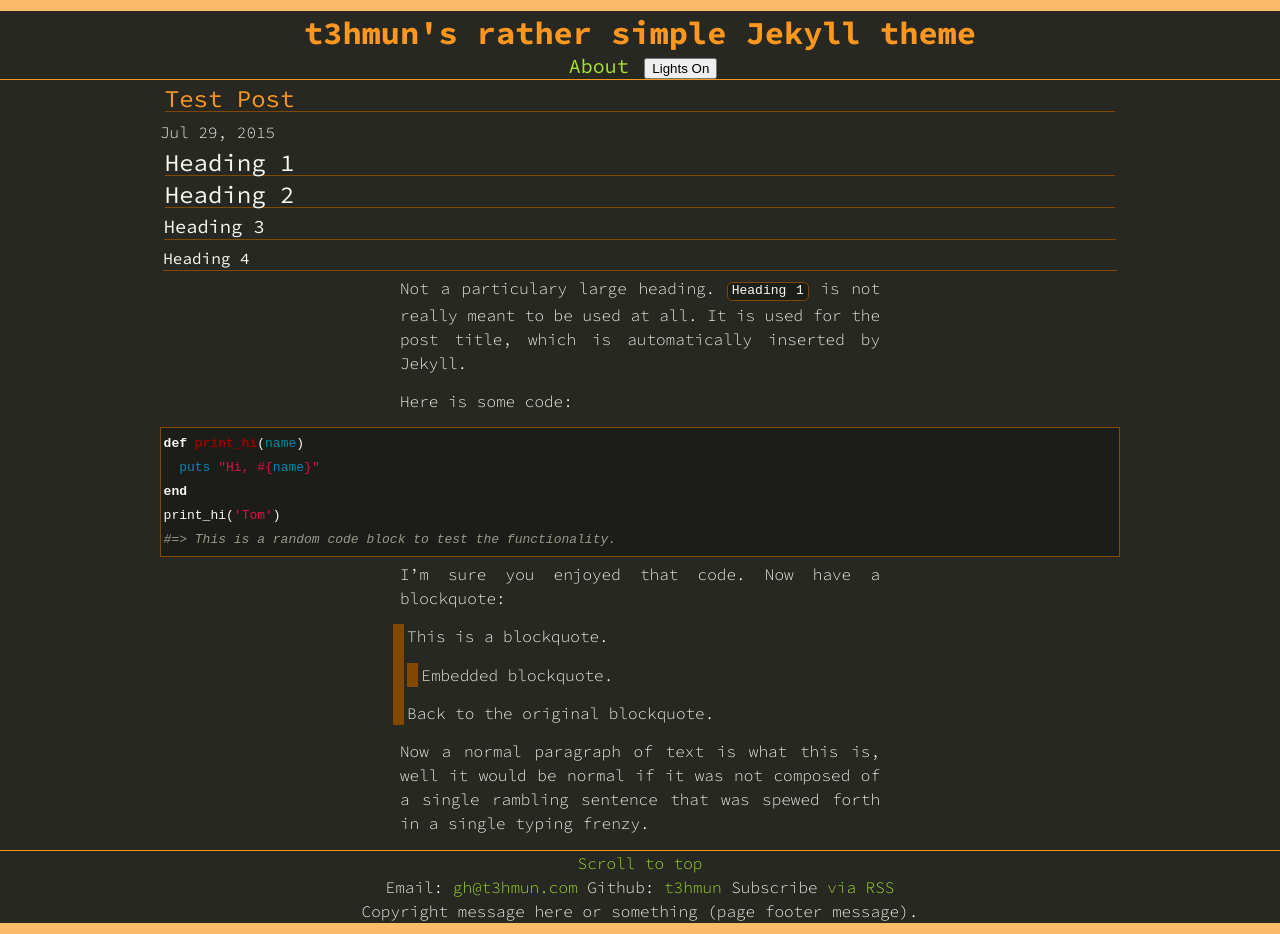
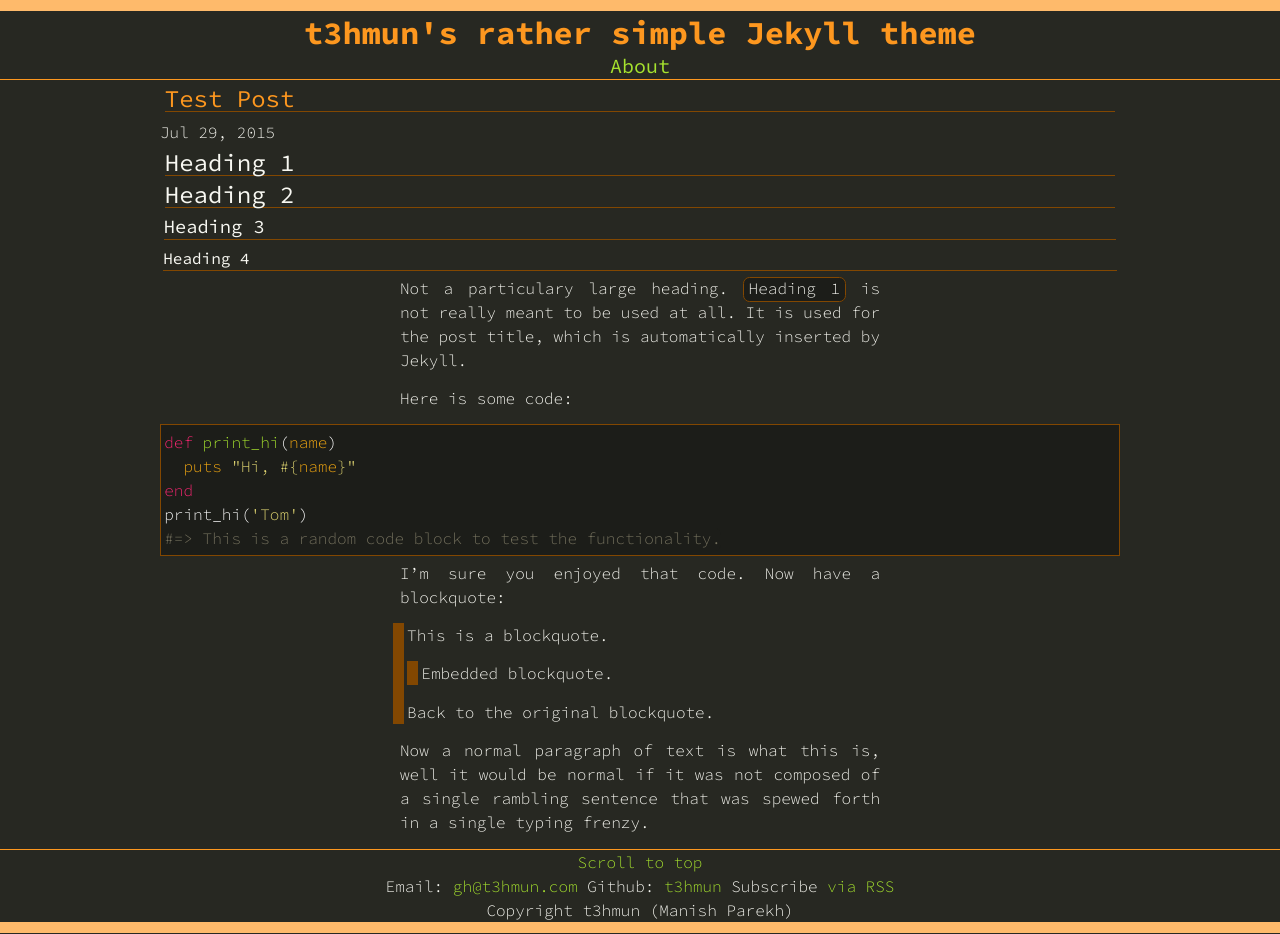
Before and after one commit to t3hmun/rather-simple-jekyll-theme, a Jekyll site: the page built from _posts/2015-07-29-Test-Post.md, in a window 1280 px wide. Built offline with Jekyll 4.4.1, drawn with Linux system fonts in a browser that asks for light colours; Markdown is read by kramdown in place of the engine named in the settings.

Commit message:
Removed switch, fixed syntax highlighting.

````diff
--- a/_config.yml
+++ b/_config.yml
@@ -6,7 +6,10 @@ baseurl: "/rather-simple-jekyll-theme" # the subpath of your site, e.g. /blog/
 url: "http://t3hmun.github.io" #"http://yourdomain.com" the base hostname & protocol for your site
 twitter_username: # Leaving this blank for fun.
 github_username:  t3hmun
-footer: Copyright message here or something (page footer message).
+footer: Copyright t3hmun (Manish Parekh)
 
 # Build settings
-markdown: redcarpet
+markdown: kramdown
+kramdown:
+  input: GFM
+  syntax_highlighter: rouge
--- a/_includes/header.html
+++ b/_includes/header.html
@@ -2,15 +2,6 @@
   <link href='http://fonts.googleapis.com/css?family=Source+Code+Pro:400,700,300' rel='stylesheet' type='text/css'>
   <div>
     <a href="{{ site.baseurl }}/"><h1 class="site-title">{{ site.title }}</h1></a>
-    {% for page in site.pages %}{% if page.title %}
-    <a class="top-nav" href="{{ page.url | prepend: site.baseurl }}">{{ page.title }}</a>
-    {% endif %}{% endfor %}
-    <button type="button" onclick="lightsOn()">Lights On</button>
-    <script type="text/javascript">
-      function lightsOn() {
-        document.body.style.color="#000000";
-        document.body.style.background="#ddddee"
-      }
-    </script>
+    {% for page in site.pages %}{% if page.title %}<a class="top-nav" href="{{ page.url | prepend: site.baseurl }}">{{ page.title }}</a>{% endif %}{% endfor %}
   </div>
 </header>
--- a/_posts/2015-07-29-Test-Post.md
+++ b/_posts/2015-07-29-Test-Post.md
@@ -18,13 +18,13 @@ Not a particulary large heading. `Heading 1` is not really meant to be used at a
 
 Here is some code:
 
-{% highlight ruby %}
+``` ruby
 def print_hi(name)
   puts "Hi, #{name}"
 end
 print_hi('Tom')
 #=> This is a random code block to test the functionality.
-{% endhighlight %}
+```
 
 I'm sure you enjoyed that code. Now have a blockquote:
 
--- a/_sass/_base.scss
+++ b/_sass/_base.scss
@@ -125,6 +125,7 @@ code {
     border: 1px solid $subtle-colour;
     border-radius: $standard-radius;
     background-color: $code-background;
+    font-family: $syntax-font-family;
 }
 
 code {
--- a/_sass/_syntax-highlighting.scss
+++ /dev/null
@@ -1,66 +0,0 @@
-/**
- * Syntax highlighting styles
- */
-.highlight {
-    background: #fff;
-
-    .c     { color: #998; font-style: italic } // Comment
-    .err   { color: #a61717; background-color: #e3d2d2 } // Error
-    .k     { font-weight: bold } // Keyword
-    .o     { font-weight: bold } // Operator
-    .cm    { color: #998; font-style: italic } // Comment.Multiline
-    .cp    { color: #999; font-weight: bold } // Comment.Preproc
-    .c1    { color: #998; font-style: italic } // Comment.Single
-    .cs    { color: #999; font-weight: bold; font-style: italic } // Comment.Special
-    .gd    { color: #000; background-color: #fdd } // Generic.Deleted
-    .gd .x { color: #000; background-color: #faa } // Generic.Deleted.Specific
-    .ge    { font-style: italic } // Generic.Emph
-    .gr    { color: #a00 } // Generic.Error
-    .gh    { color: #999 } // Generic.Heading
-    .gi    { color: #000; background-color: #dfd } // Generic.Inserted
-    .gi .x { color: #000; background-color: #afa } // Generic.Inserted.Specific
-    .go    { color: #888 } // Generic.Output
-    .gp    { color: #555 } // Generic.Prompt
-    .gs    { font-weight: bold } // Generic.Strong
-    .gu    { color: #aaa } // Generic.Subheading
-    .gt    { color: #a00 } // Generic.Traceback
-    .kc    { font-weight: bold } // Keyword.Constant
-    .kd    { font-weight: bold } // Keyword.Declaration
-    .kp    { font-weight: bold } // Keyword.Pseudo
-    .kr    { font-weight: bold } // Keyword.Reserved
-    .kt    { color: #458; font-weight: bold } // Keyword.Type
-    .m     { color: #099 } // Literal.Number
-    .s     { color: #d14 } // Literal.String
-    .na    { color: #008080 } // Name.Attribute
-    .nb    { color: #0086B3 } // Name.Builtin
-    .nc    { color: #458; font-weight: bold } // Name.Class
-    .no    { color: #008080 } // Name.Constant
-    .ni    { color: #800080 } // Name.Entity
-    .ne    { color: #900; font-weight: bold } // Name.Exception
-    .nf    { color: #900; font-weight: bold } // Name.Function
-    .nn    { color: #555 } // Name.Namespace
-    .nt    { color: #000080 } // Name.Tag
-    .nv    { color: #008080 } // Name.Variable
-    .ow    { font-weight: bold } // Operator.Word
-    .w     { color: #bbb } // Text.Whitespace
-    .mf    { color: #099 } // Literal.Number.Float
-    .mh    { color: #099 } // Literal.Number.Hex
-    .mi    { color: #099 } // Literal.Number.Integer
-    .mo    { color: #099 } // Literal.Number.Oct
-    .sb    { color: #d14 } // Literal.String.Backtick
-    .sc    { color: #d14 } // Literal.String.Char
-    .sd    { color: #d14 } // Literal.String.Doc
-    .s2    { color: #d14 } // Literal.String.Double
-    .se    { color: #d14 } // Literal.String.Escape
-    .sh    { color: #d14 } // Literal.String.Heredoc
-    .si    { color: #d14 } // Literal.String.Interpol
-    .sx    { color: #d14 } // Literal.String.Other
-    .sr    { color: #009926 } // Literal.String.Regex
-    .s1    { color: #d14 } // Literal.String.Single
-    .ss    { color: #990073 } // Literal.String.Symbol
-    .bp    { color: #999 } // Name.Builtin.Pseudo
-    .vc    { color: #008080 } // Name.Variable.Class
-    .vg    { color: #008080 } // Name.Variable.Global
-    .vi    { color: #008080 } // Name.Variable.Instance
-    .il    { color: #099 } // Literal.Number.Integer.Long
-}
--- /dev/null
+++ b/_sass/_syntax.scss
@@ -0,0 +1,187 @@
+.highlight table td { padding: 5px; }
+.highlight table pre { margin: 0; }
+.highlight .gh {
+  color: #999999;
+}
+.highlight .sr {
+  color: #f6aa11;
+}
+.highlight .go {
+  color: #888888;
+}
+.highlight .gp {
+  color: #555555;
+}
+.highlight .gs {
+}
+.highlight .gu {
+  color: #aaaaaa;
+}
+.highlight .nb {
+  color: #f6aa11;
+}
+.highlight .cm {
+  color: #75715e;
+}
+.highlight .cp {
+  color: #75715e;
+}
+.highlight .c1 {
+  color: #75715e;
+}
+.highlight .cs {
+  color: #75715e;
+}
+.highlight .c, .highlight .cd {
+  color: #75715e;
+}
+.highlight .err {
+  color: #960050;
+}
+.highlight .gr {
+  color: #960050;
+}
+.highlight .gt {
+  color: #960050;
+}
+.highlight .gd {
+  color: #49483e;
+}
+.highlight .gi {
+  color: #49483e;
+}
+.highlight .ge {
+  color: #49483e;
+}
+.highlight .kc {
+  color: #66d9ef;
+}
+.highlight .kd {
+  color: #66d9ef;
+}
+.highlight .kr {
+  color: #66d9ef;
+}
+.highlight .no {
+  color: #66d9ef;
+}
+.highlight .kt {
+  color: #66d9ef;
+}
+.highlight .mf {
+  color: #ae81ff;
+}
+.highlight .mh {
+  color: #ae81ff;
+}
+.highlight .il {
+  color: #ae81ff;
+}
+.highlight .mi {
+  color: #ae81ff;
+}
+.highlight .mo {
+  color: #ae81ff;
+}
+.highlight .m, .highlight .mb, .highlight .mx {
+  color: #ae81ff;
+}
+.highlight .sc {
+  color: #ae81ff;
+}
+.highlight .se {
+  color: #ae81ff;
+}
+.highlight .ss {
+  color: #ae81ff;
+}
+.highlight .sd {
+  color: #e6db74;
+}
+.highlight .s2 {
+  color: #e6db74;
+}
+.highlight .sb {
+  color: #e6db74;
+}
+.highlight .sh {
+  color: #e6db74;
+}
+.highlight .si {
+  color: #e6db74;
+}
+.highlight .sx {
+  color: #e6db74;
+}
+.highlight .s1 {
+  color: #e6db74;
+}
+.highlight .s {
+  color: #e6db74;
+}
+.highlight .na {
+  color: #a6e22e;
+}
+.highlight .nc {
+  color: #a6e22e;
+}
+.highlight .nd {
+  color: #a6e22e;
+}
+.highlight .ne {
+  color: #a6e22e;
+}
+.highlight .nf {
+  color: #a6e22e;
+}
+.highlight .vc {
+  color: #ffffff;
+}
+.highlight .nn {
+  color: #ffffff;
+}
+.highlight .nl {
+  color: #ffffff;
+}
+.highlight .ni {
+  color: #ffffff;
+}
+.highlight .bp {
+  color: #ffffff;
+}
+.highlight .vg {
+  color: #ffffff;
+}
+.highlight .vi {
+  color: #ffffff;
+}
+.highlight .nv {
+  color: #ffffff;
+}
+.highlight .w {
+  color: #ffffff;
+}
+.highlight {
+  color: #ffffff;
+}
+.highlight .n, .highlight .py, .highlight .nx {
+  color: #ffffff;
+}
+.highlight .ow {
+  color: #f92672;
+}
+.highlight .nt {
+  color: #f92672;
+}
+.highlight .k, .highlight .kv {
+  color: #f92672;
+}
+.highlight .kn {
+  color: #f92672;
+}
+.highlight .kp {
+  color: #f92672;
+}
+.highlight .o {
+  color: #f92672;
+}
--- a/css/main.scss
+++ b/css/main.scss
@@ -8,6 +8,7 @@
  * Font & font sizes.
  */
 $base-font-family: 'Source Code Pro';
+$syntax-font-family: 'Source Code Pro';
 $base-font-size: 1em;
 $small-font-size: $base-font-size * 0.75;
 $big-font-size: $base-font-size * 1.25;
@@ -68,4 +69,4 @@ $thick-line:0.7em;
 /* Import partials from `sass_dir` (defaults to `_sass`) */
 @import "base";
 @import "layout";
-@import "syntax-highlighting";
+@import "syntax";
````
